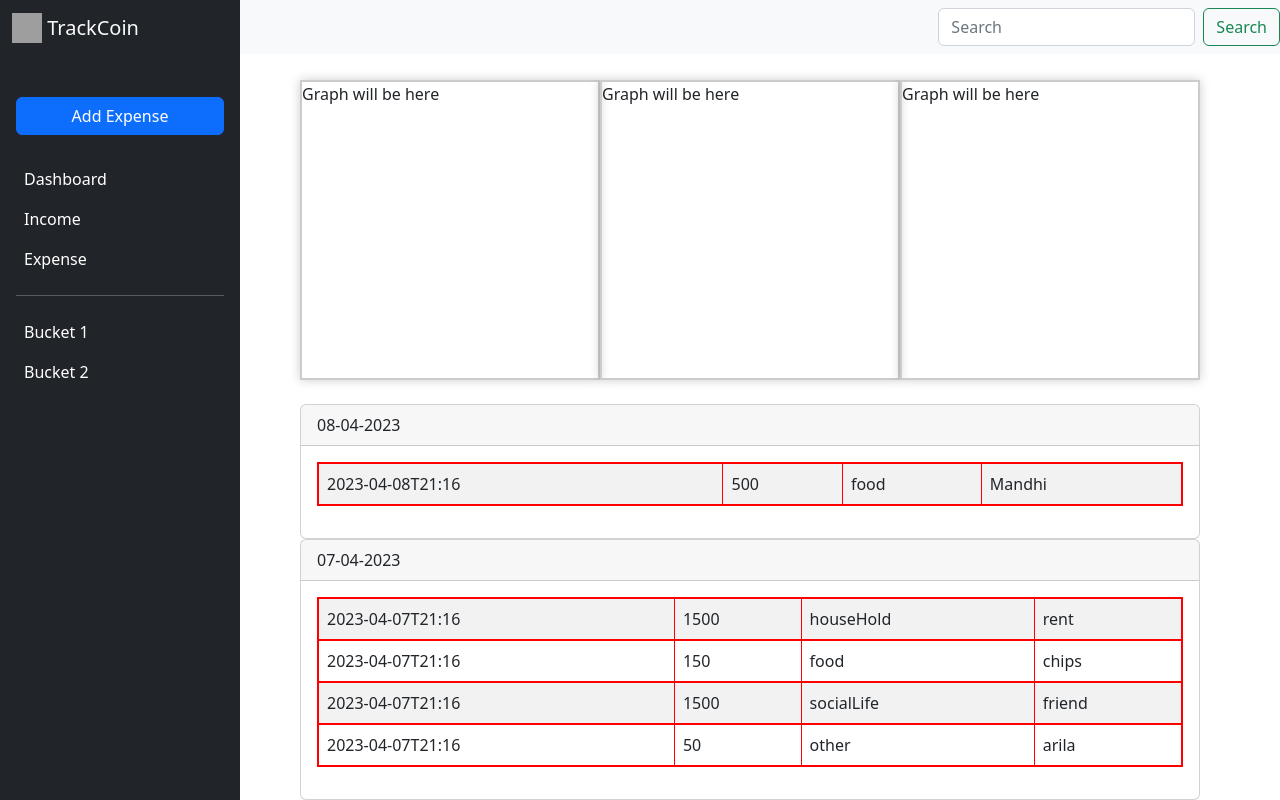
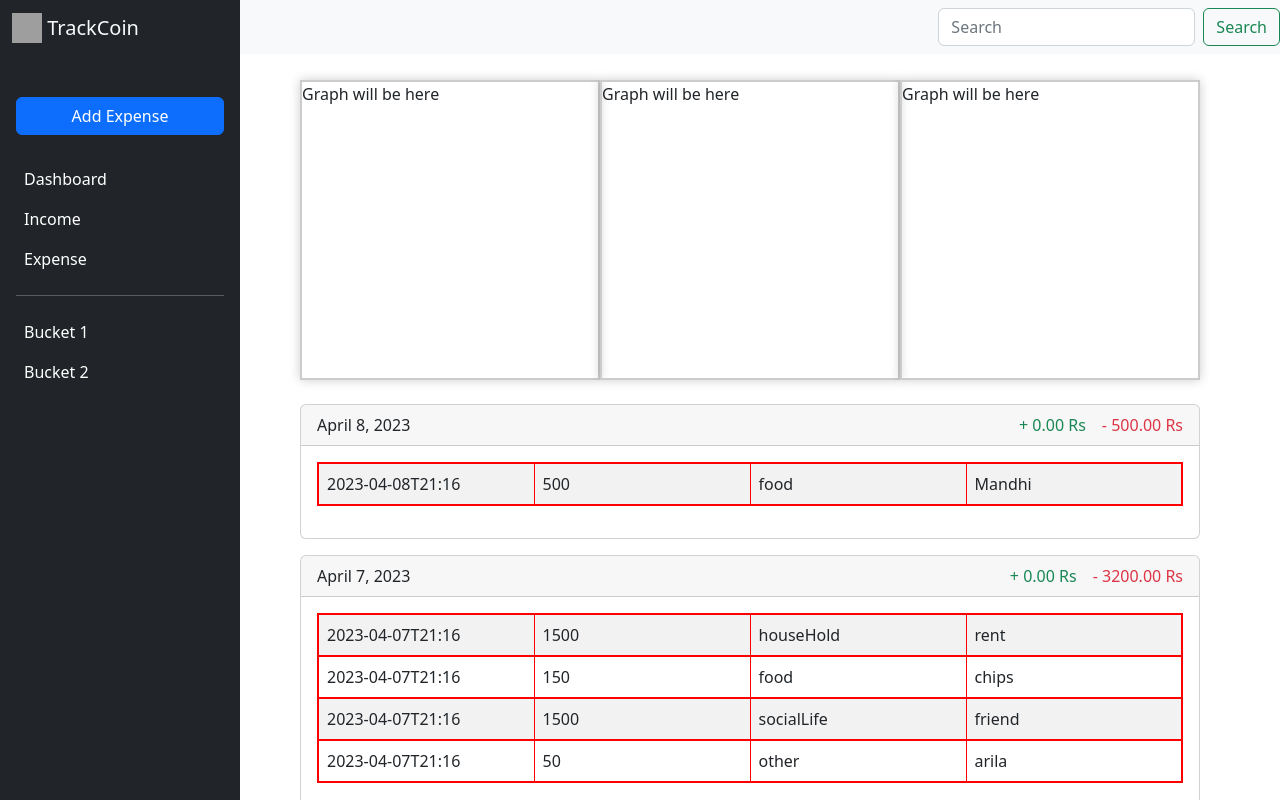
Before and after one commit to evin-wilson/expense-manager, a React (Create React App) app: page / in a window 1280 px wide. Shown: the top 800 px of the page. Built offline with nearby package versions, Linux system fonts and the light colour scheme; grey boxes are pictures that could not be loaded.

Commit message:
changed date format and added income & expense

```diff
--- a/src/compontent/RecordCard.jsx
+++ b/src/compontent/RecordCard.jsx
@@ -1,10 +1,33 @@
 import Card from 'react-bootstrap/Card';
 import { Table } from 'react-bootstrap';
 
+const getTotalIncomeAndExpense = (records) => {
+  let income = 0.0;
+  let expense = 0.0;
+  records.map((record) => {
+    if (record.transaction === 'income') {
+      income += record.amount;
+    } else {
+      expense += record.amount;
+    }
+  });
+  // console.log({ income: income, expense: expense });
+  return { income, expense };
+};
+
 function RecordCard({ date, records }) {
+  const { income, expense } = getTotalIncomeAndExpense(records);
   return (
-    <Card>
-      <Card.Header>{date}</Card.Header>
+    <Card className='mb-3'>
+      <Card.Header className='d-flex justify-content-between'>
+        <div>{date}</div>
+        <div className='ms-auto'>
+          <span className='text-success '>{`+ ${income.toFixed(2)} Rs`}</span>
+          <span className='text-danger ms-3'>{`- ${expense.toFixed(
+            2
+          )} Rs`}</span>
+        </div>
+      </Card.Header>
       <Card.Body>
         <Table striped bordered hover>
           <tbody>
@@ -17,10 +40,10 @@ function RecordCard({ date, records }) {
                     : { border: '2px solid red' }
                 }
               >
-                <td>{record.date}</td>
-                <td>{record.amount}</td>
-                <td>{record.category}</td>
-                <td>{record.note}</td>
+                <td style={{ width: '25%' }}>{record.date}</td>
+                <td style={{ width: '25%' }}>{record.amount}</td>
+                <td style={{ width: '25%' }}>{record.category}</td>
+                <td style={{ width: '25%' }}>{record.note}</td>
               </tr>
             ))}
           </tbody>
--- a/src/pages/Home.jsx
+++ b/src/pages/Home.jsx
@@ -2,15 +2,11 @@ import Dashboard from '../compontent/Dashboard';
 import RecordCard from '../compontent/RecordCard';
 import { transactions } from '../data/data';
 
-function formatDate(dateStr) {
-  const date = new Date(dateStr);
-  const year = date.getFullYear();
-  const month = date.getMonth() + 1;
-  const day = date.getDate();
-  return `${day.toString().padStart(2, '0')}-${month
-    .toString()
-    .padStart(2, '0')}-${year}`;
-}
+const formatDate = (dateString) => {
+  const date = new Date(dateString);
+  const options = { day: 'numeric', month: 'long', year: 'numeric' };
+  return date.toLocaleDateString('en-US', options);
+};
 
 const groupedTransactions = transactions.reduce((acc, transaction) => {
   const date = formatDate(transaction.date);
```
